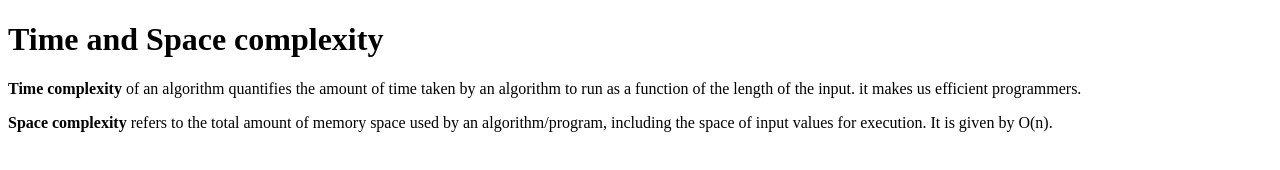
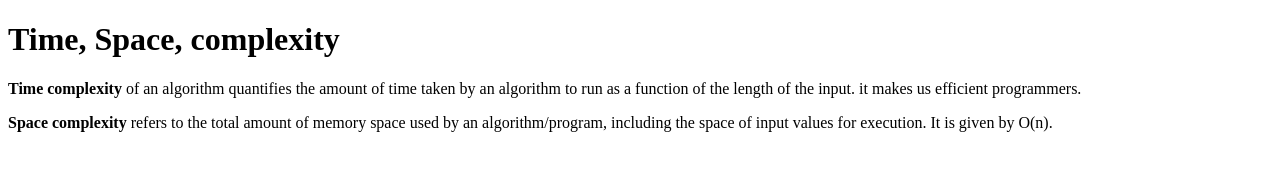
Before and after one commit to acciojob/time-and-space-complexity-Neelesh0124, a website: page main.html in a window 1280 px wide. Drawn offline with Linux system fonts and the light colour scheme.

Commit message:
created a submission

```diff
--- a/main.html
+++ b/main.html
@@ -8,7 +8,7 @@
 
 <body>
 	<!-- the entire body must be written by student -->
-	<h1>Time and Space complexity</h1>
+	<h1>Time, Space, complexity</h1>
 	<p><b>Time complexity</b> of an algorithm quantifies the amount of time taken by an algorithm to run as a function of the length of the input. it makes us efficient programmers.</p>
 	<p><b>Space complexity</b> refers to the total amount of memory space used by an algorithm/program, including the space of input values for execution. It is given by O(n).</p>
     <script type="text/javascript" src="./script.js">
```
